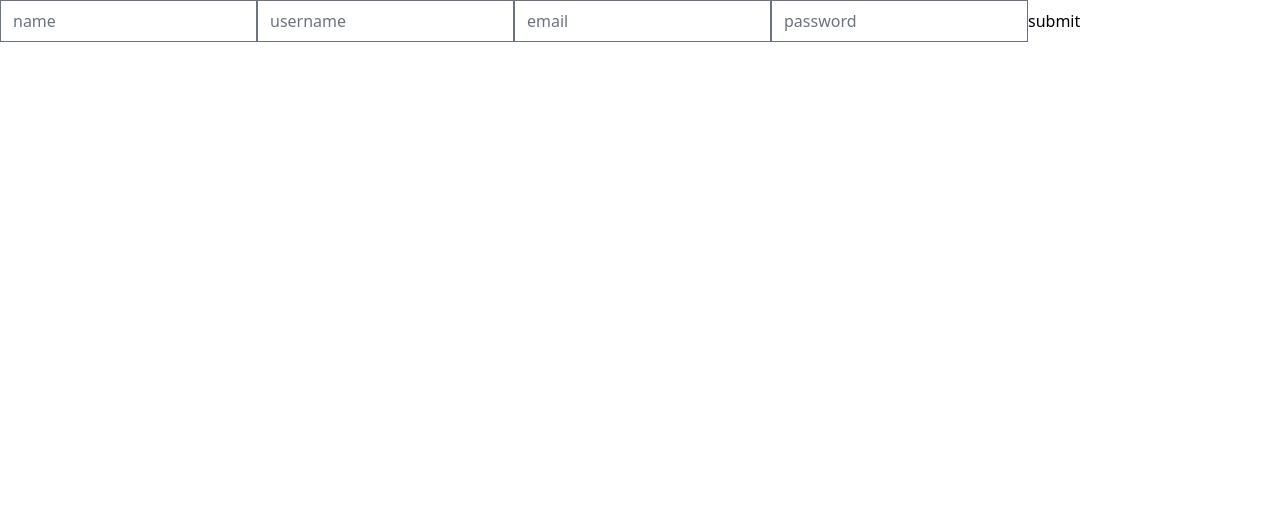
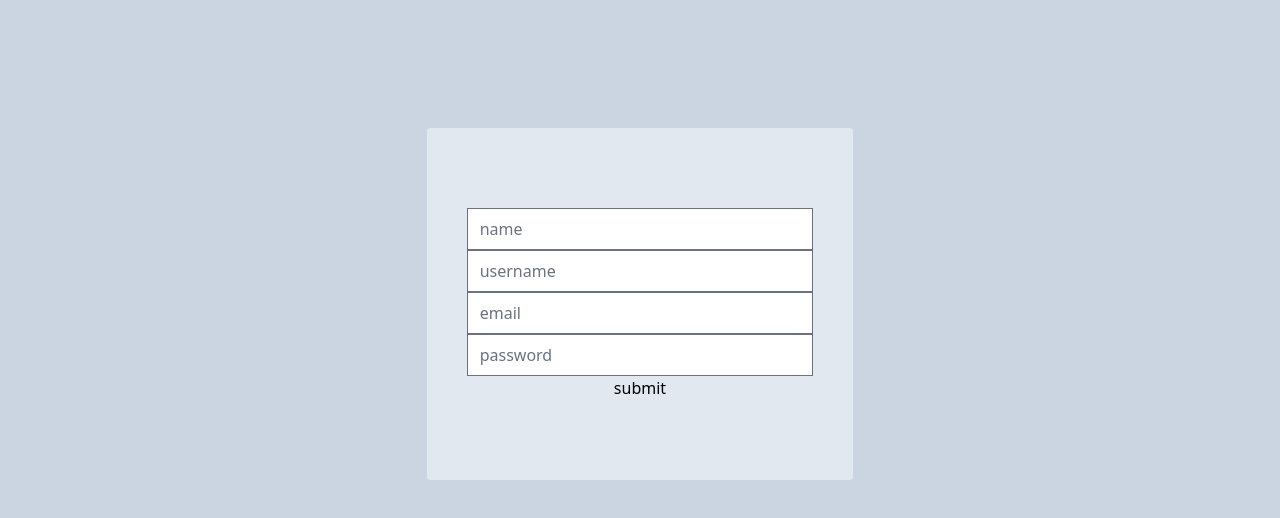
Before and after one commit to NeilP06/prospective-programming, a React (Create React App) app: page /auth in a window 1280 px wide. Shown: the top 518 px of the page. Built offline with nearby package versions, Linux system fonts and the light colour scheme.

Commit message:
Add Auth features

```diff
--- a/src/pages/AuthApp.js
+++ b/src/pages/AuthApp.js
@@ -16,7 +16,8 @@ export default function AuthApp() {
         headers: {
           'Content-Type': 'application/json'
           }
-        })
+      }
+    )
     result = await result.json();
     if (result) {
       console.log("Authentication: request sent to backend successfully.");
@@ -27,10 +28,12 @@ export default function AuthApp() {
       setPassword("");
     }
   }
+  document.body.classList.add("bg-slate-300", "dark:bg-gray-900");
+
   return (
     <div>
-      <div>
-        <form action="">
+      <div class="flex flex-col items-center justify-center mt-32">
+        <form action="" class="flex flex-col w-1/3 px-10 py-20 rounded bg-slate-200 dark:bg-gray-800">
           <input type="text" placeholder="name" value={name} onChange={(e) => setName(e.target.value)}/>
           <input type="text" placeholder="username" value={username} onChange={(e) => setUsername(e.target.value)}/>
           <input type="email" placeholder="email" value={email} onChange={(e) => setEmail(e.target.value)}/>
```
Lines whose indentation alone changed are shown as unchanged.
